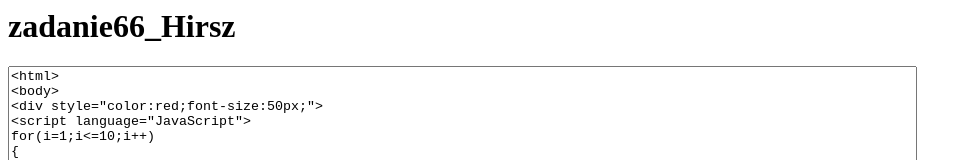
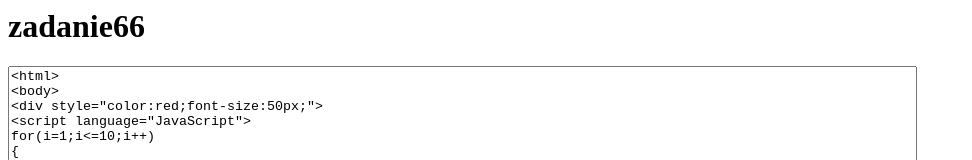
Before and after one commit to iGoRosTaTeK/java, a plain HTML site: page zadanie66_kod.html in a window 1280 px wide. Shown: the top 160 px of the page, without its empty margins (0-972 px from the left). Drawn offline with Linux system fonts and the light colour scheme.

Commit message:
Update zadanie66_kod.html

```diff
--- a/zadanie66_kod.html
+++ b/zadanie66_kod.html
@@ -1,4 +1,4 @@
-<h1>zadanie66_Hirsz</h1>
+<h1>zadanie66</h1>
 <textarea cols=111 rows=25>
 <html>
 <body>
```
